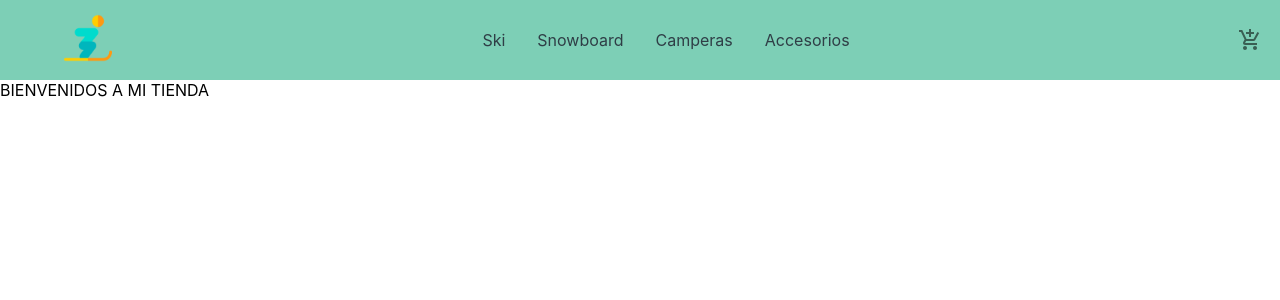
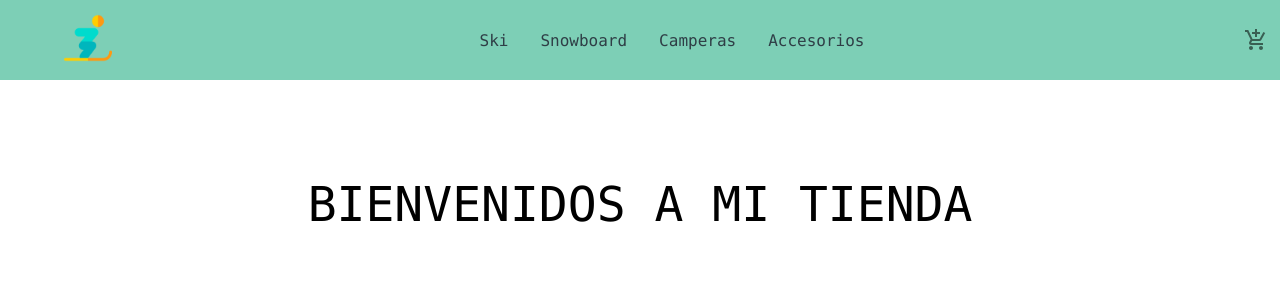
Before and after one commit to MarcosBuratovich/e-comerce-Buratovich, a React (Create React App) app: page / in a window 1280 px wide. Shown: the top 300 px of the page. Built offline with nearby package versions, Linux system fonts and the light colour scheme.

Commit message:
primer_entrega

```diff
--- a/src/components/container/index.js
+++ b/src/components/container/index.js
@@ -1,7 +1,8 @@
 import React from "react"
+import "./style.css"
 
 function Container() {
-  return <div>BIENVENIDOS A MI TIENDA</div>
+  return <div className="main_container">BIENVENIDOS A MI TIENDA</div>
 }
 
 export default Container
--- /dev/null
+++ b/src/components/container/style.css
@@ -0,0 +1,9 @@
+.main_container {
+  display: flex;
+  align-content: center;
+  justify-content: space-around;
+  margin-top: 5rem;
+  padding: 1rem;
+  font-size: 3rem;
+  font-family: monaco, Consolas, Lucida Console, monospace;
+}
--- a/src/components/navbar/index.js
+++ b/src/components/navbar/index.js
@@ -6,7 +6,7 @@ function Navbar() {
   return (
     <header>
       <h3>
-        <img className="logo" src={logo}></img>
+        <img className="logo" src={logo} alt="Logo de la empresa"></img>
       </h3>
       <nav>
         <a href="/#">Ski</a>
@@ -14,9 +14,9 @@ function Navbar() {
         <a href="/#">Camperas</a>
         <a href="/#">Accesorios</a>
       </nav>
-      <button className="shopping-cart" elevation={3}>
+      <div className="shopping-cart" elevation={3}>
         <ShoppingCart />
-      </button>
+      </div>
     </header>
   )
 }
--- a/src/components/navbar/style.css
+++ b/src/components/navbar/style.css
@@ -7,6 +7,7 @@ header {
   background-color: #7dcfb6;
   color: #2f3e46;
   width: 100%;
+  font-family: monaco, Consolas, Lucida Console, monospace;
 }
 
 nav a {
--- a/src/components/shopping-cart/index.js
+++ b/src/components/shopping-cart/index.js
@@ -1,16 +1,13 @@
 import React from "react"
-import logo from "../../extra/cart-icon.png"
 import "./style.css"
 import IconButton from "@mui/material/IconButton"
 import AddShoppingCartIcon from "@mui/icons-material/AddShoppingCart"
 
 function ShoppingCart() {
   return (
-    <div>
-      <IconButton color="black" aria-label="add to shopping cart" size="large" variant="elevated">
-        <AddShoppingCartIcon />
-      </IconButton>
-    </div>
+    <IconButton color="black" aria-label="add to shopping cart" size="large" variant="elevated">
+      <AddShoppingCartIcon />
+    </IconButton>
   )
 }
 
```
